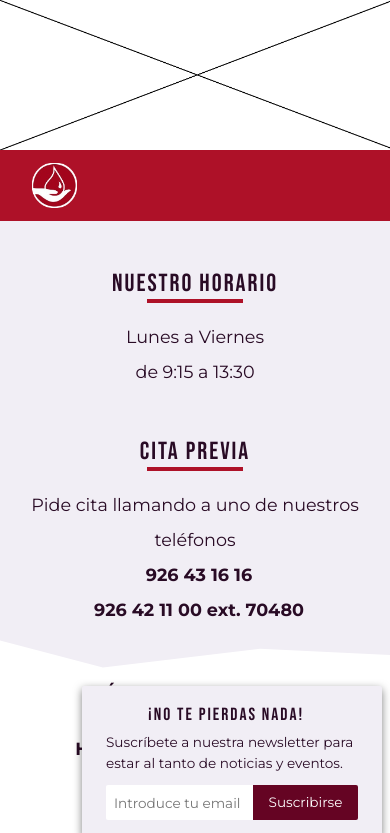
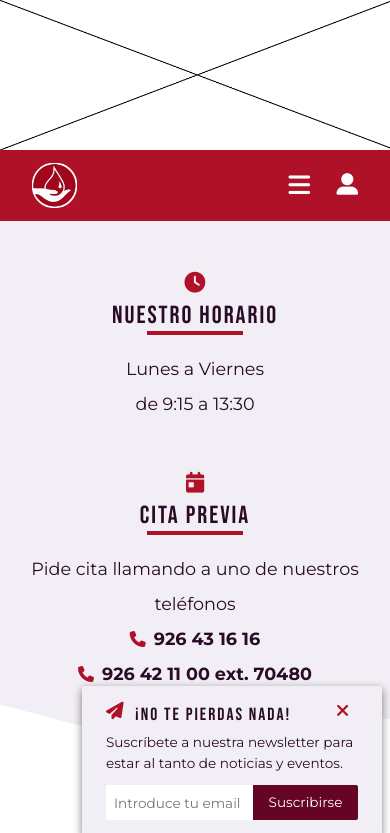
Before and after one commit to CIFP-Virgen-de-Gracia/donantesSangrePuertollano, an Angular app in the folder front/: page / in a window 390 px wide. Shown: the top 833 px of the page. Built offline with nearby package versions, Linux system fonts and the light colour scheme.

Commit message:
Arreglo iconos

```diff
--- a/front/src/app/shared/newsletter/newsletter-ventana/newsletter-ventana.component.html
+++ b/front/src/app/shared/newsletter/newsletter-ventana/newsletter-ventana.component.html
@@ -9,9 +9,9 @@
     <div class="col-12 col-sm-10 text-start mensaje">
       <div class="container">
         <div class="row pb-1">
-          <i class="col-2 fa-solid fa-paper-plane avion-peq"></i>
-          <p class="titulo col-8 col-sm-10"> {{ titulo }} </p>
-          <i class="text-end fa-solid fa-xmark col-2" (click)="cerrar()"></i>
+          <i class="col-1 me-2 fa-solid {{ icono }} avion-peq"></i>
+          <p class="titulo col-9 col-sm-10"> {{ titulo }} </p>
+          <i class="text-end fa-solid fa-xmark col-1" (click)="cerrar()"></i>
         </div>
 
         <div class="row pb-1">
--- a/front/src/index.html
+++ b/front/src/index.html
@@ -6,6 +6,7 @@
   <base href="/">
   <meta name="viewport" content="width=device-width, initial-scale=1">
   <link rel="icon" type="image/x-icon" href="favicon.ico">
+  <script src="https://kit.fontawesome.com/9a4e439ec2.js" crossorigin="anonymous"></script>
 </head>
 <body>
   <app-root></app-root>
```
